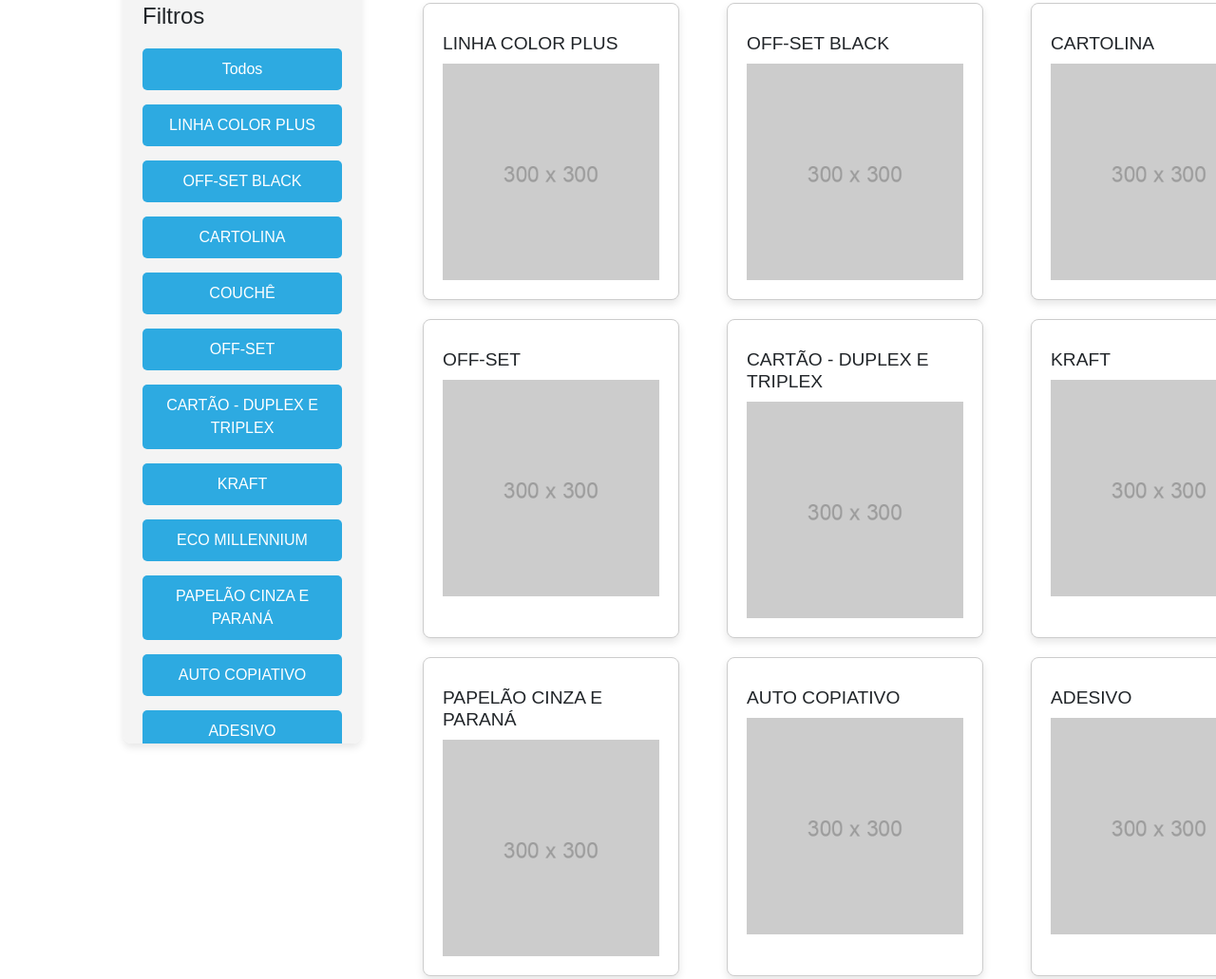
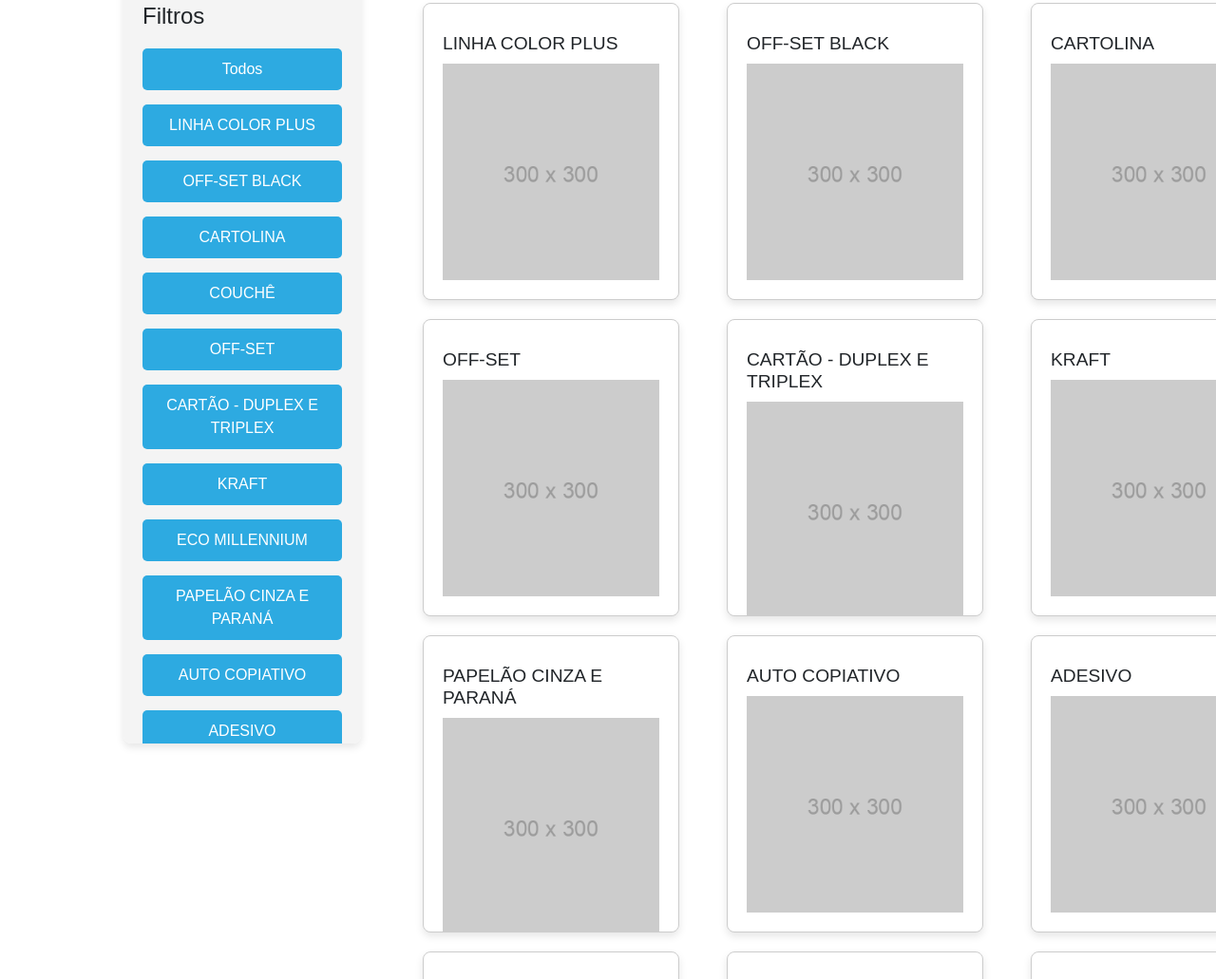
Before and after one commit to yanaguiii/CamilaPap-is, a plain HTML site: page index.html in a window 1280 px wide. Shown: the part 584-1615 px from the top of the page at 95% size. Drawn offline with Linux system fonts and the light colour scheme; some packages are replaced by stand-ins of ours; a script that the page names is missing.

Commit message:
Correção product-card filtro

```diff
--- a/css/styles.css
+++ b/css/styles.css
@@ -287,6 +287,7 @@ body, h1, h2, h3, h4, h5, h6, p, ul, li, a, button, input {
 .product-card {
     position: relative;
     width: 90%;
+    max-height: 313.03px;
     padding: 20px;
     border: 1px solid #ccc;
     border-radius: 8px;
```
